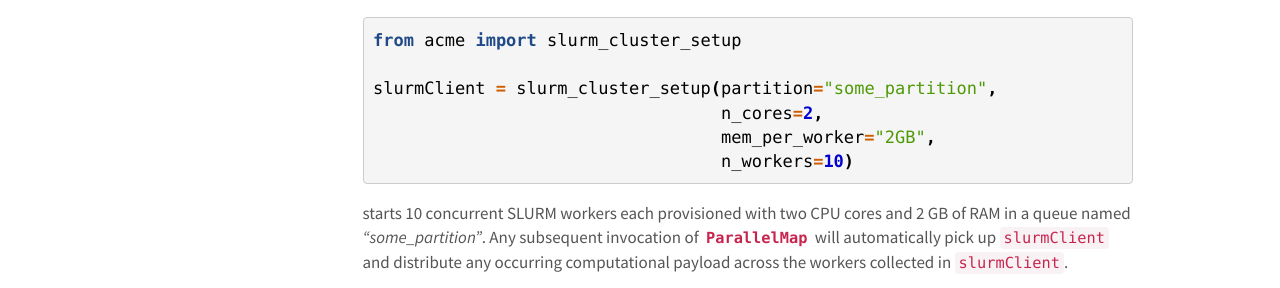
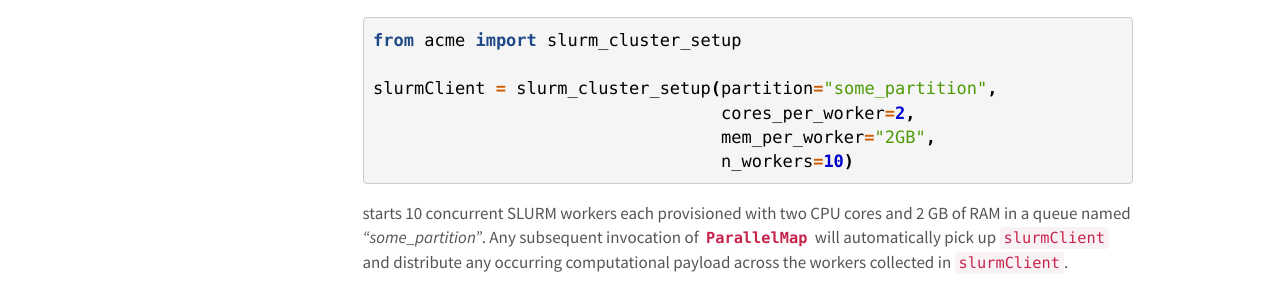
Before and after one commit to esi-neuroscience/acme, a Sphinx documentation site: the page built from doc/source/quickstart.rst, in a window 1280 px wide and 900 px high, scrolled down 1222 px. Shown: the part 157-445 px from the top of the window. Built offline with Sphinx 7.4.7, drawn with Linux system fonts in a browser that asks for light colours.

Commit message:
DOC: Several enhancements and corrections
- corrected erroneous use of `n_cores` in tutorials
- added dedicated `README.md` to tests directory explaining basic use
  of ACME's test pipeline
- included reference to new testing README in contributing guide

On branch release_preps
Changes to be committed:
	new file:   acme/tests/README.md
	modified:   doc/source/connectome_tutorial.rst
	modified:   doc/source/contributing.rst
	modified:   doc/source/quickstart.rst

```diff
--- a/doc/source/connectome_tutorial.rst
+++ b/doc/source/connectome_tutorial.rst
@@ -160,7 +160,7 @@ client to do the actual processing
 
    subjectList = list(set(range(20)).difference([7, 8, 11, 12, 19]))
    myClient = esi_cluster_setup(n_workers=8, mem_per_worker="8GB",
-                                partition="E880", n_cores=2)
+                                cores_per_worker=2, partition="E880")
 
 
 The return value of ``compute_connectome`` is always a
--- a/doc/source/contributing.rst
+++ b/doc/source/contributing.rst
@@ -36,7 +36,8 @@ you want to set up a Windows environment )
        conda env create -f acme.yml
 
 4. Activate the environment and run ACME's test-suite to ensure your system
-   is set up correctly
+   is set up correctly (for more details see ACME's
+   `testing-README <https://github.com/esi-neuroscience/acme/blob/master/acme/tests/README.md>`_)
 
    .. tabs::
 
--- a/doc/source/quickstart.rst
+++ b/doc/source/quickstart.rst
@@ -86,7 +86,7 @@ by running :func:`~acme.slurm_cluster_setup` (on an HPC cluster managed by the
     from acme import slurm_cluster_setup
 
     slurmClient = slurm_cluster_setup(partition="some_partition",
-                                      n_cores=2,
+                                      cores_per_worker=2,
                                       mem_per_worker="2GB",
                                       n_workers=10)
 
```
Also changed, not shown: 1 other file.
